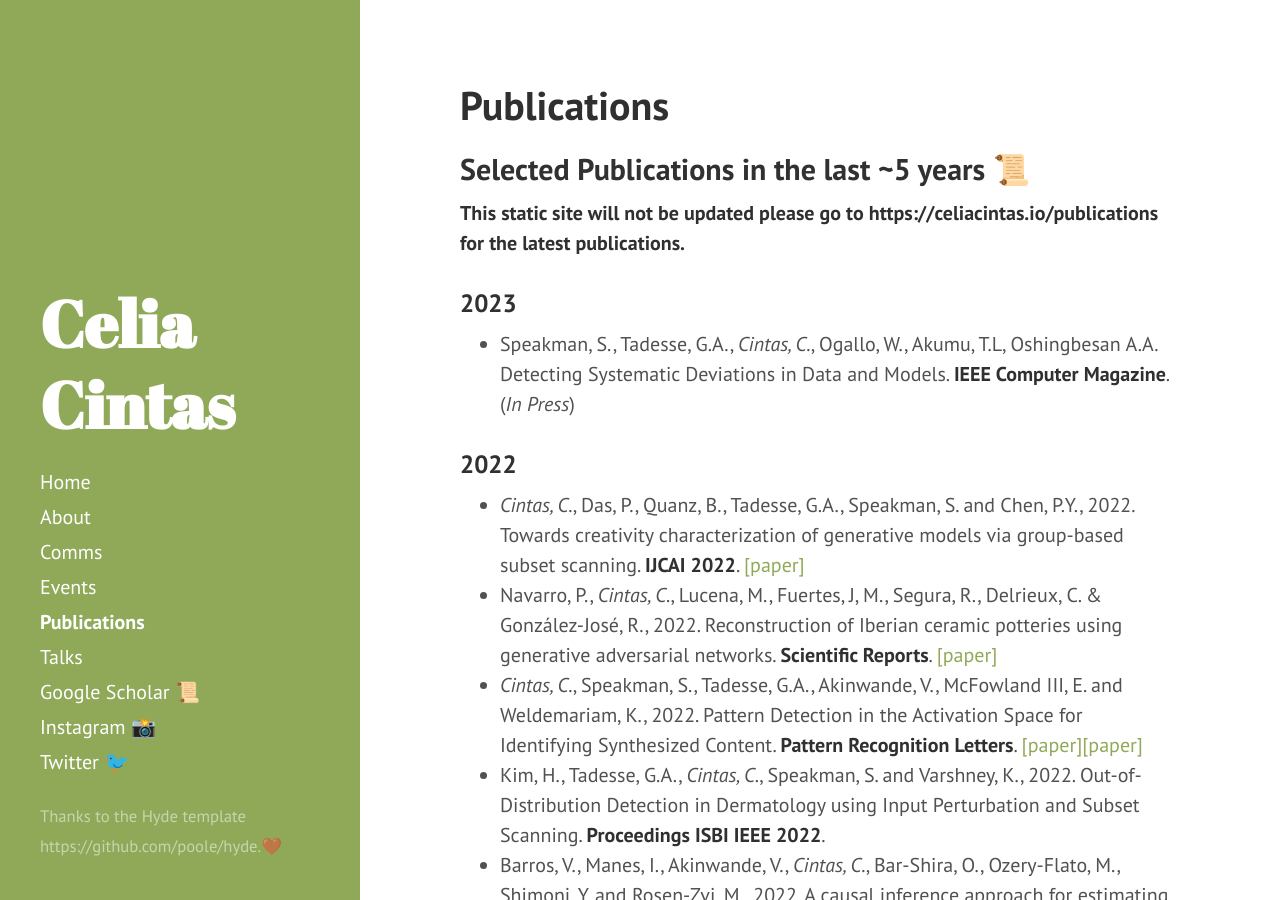
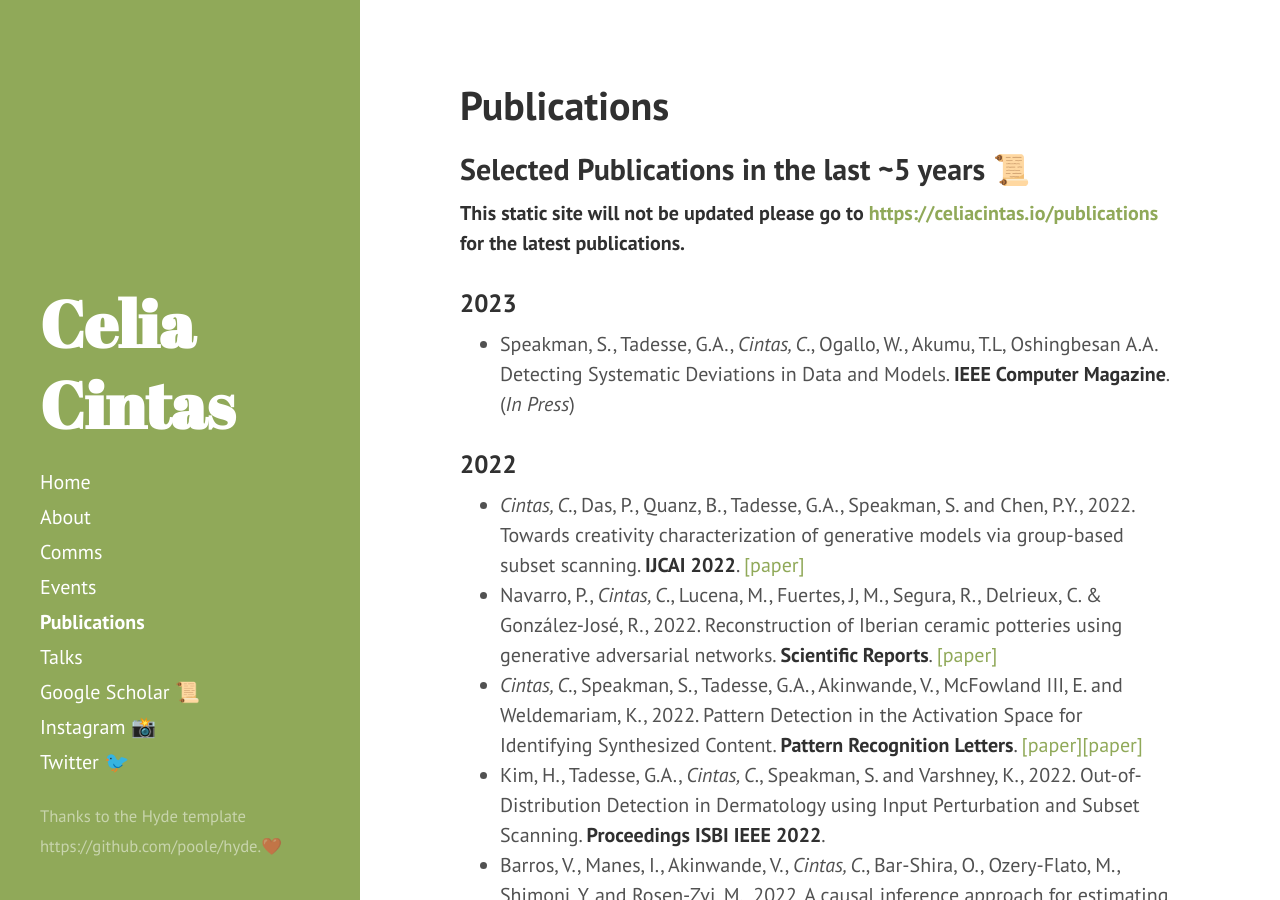
Before and after one commit to celiacintas/celiacintas.github.io, a Jekyll site: the page built from publications.md, in a window 1280 px wide and 900 px high. Built offline with Jekyll 4.4.1, drawn with Linux system fonts in a browser that asks for light colours; part of the change alters nothing that is shown.

```diff
--- a/publications.md
+++ b/publications.md
@@ -4,7 +4,7 @@ title: Publications
 ---
 
 ## Selected Publications in the last ~5 years 📜
-**This static site will not be updated please go to https://celiacintas.io/publications for the latest publications.**
+**This static site will not be updated please go to [https://celiacintas.io/publications](https://celiacintas.io/publications) for the latest publications.**
 
 
 
```
